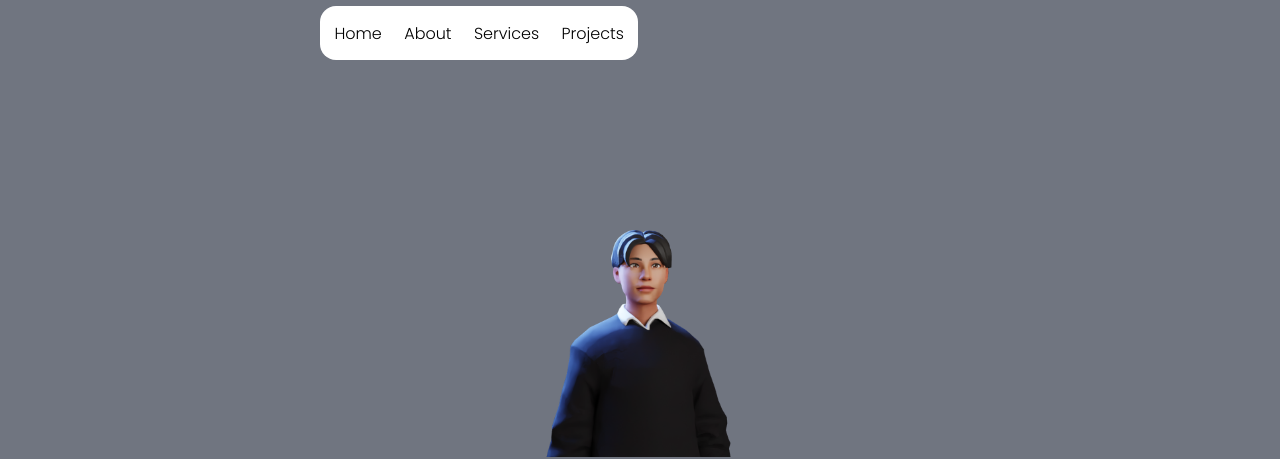
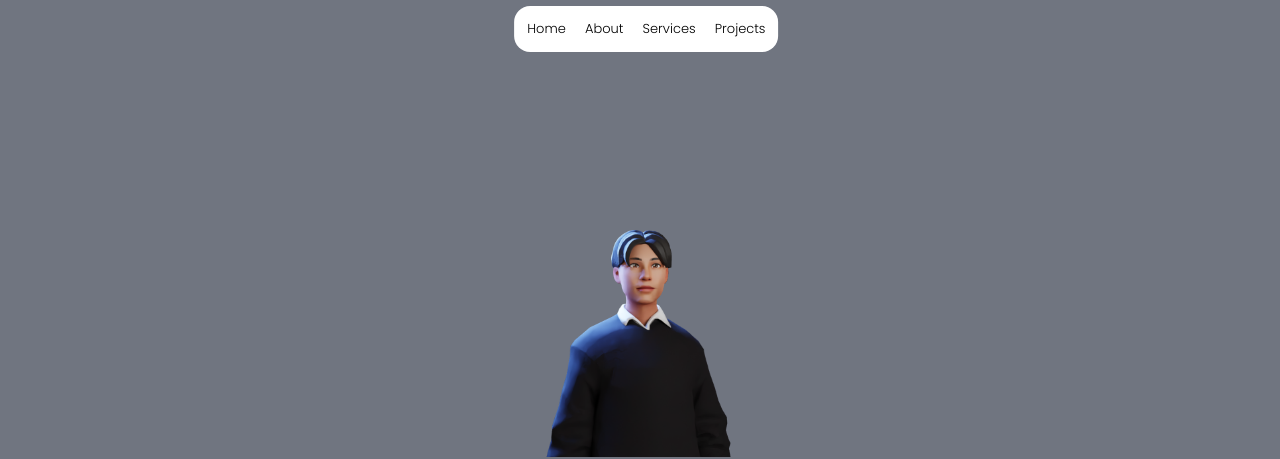
Before and after one commit to roshantamang42/portfolio-website, a plain HTML site: page index.html in a window 1280 px wide. Shown: the top 459 px of the page. Drawn offline with nearby package versions, Linux system fonts and the light colour scheme.

Commit message:
working navigation bar

```diff
--- a/index.html
+++ b/index.html
@@ -11,16 +11,16 @@
 
 <body>
     <header class="nav-bar">
-            <p class="nav-link">Home</p>
-            <p class="nav-link">About</p>
-            <p class="nav-link">Services</p>
-            <p class="nav-link">Projects</p>
+            <a class="nav-link" href="#home" >Home</a>
+            <a class="nav-link" href="#about">About</a>
+            <a class="nav-link" href="#skills">Services</a>
+            <a class="nav-link" href="#projects">Projects</a>
     </header>
     <!-- <div class="container"> -->
 
 
 
-        <section class="one">
+        <section class="one" id="home">
             <div class="home">
                 <div class="card-container">
                     <div class="card">
@@ -33,7 +33,7 @@
             </div>
         </section>
 
-        <section class="two">
+        <section class="two" id="about">
             <!-- <p>Contact</p> -->
             <div class="contact-link">
                 <a href="https://www.linkedin.com/in/roshan-tmg/" class="fa fa-linkedin fa-2x" id="contact"></a>
@@ -44,7 +44,7 @@
 
         </section>
 
-        <section class="three">
+        <section class="three" id="skills">
             <!-- <p>Skills</p> -->
             <div class="skills-card">
                 <div class="skills-card-individual">
@@ -80,7 +80,7 @@
             </div>
         </section>
 
-        <section class="four">
+        <section class="four" id="projects">
             <p>Projects</p>
 
         </section>
--- a/style.css
+++ b/style.css
@@ -9,6 +9,7 @@
 
 body {
     background: #707580;
+    overflow: hidden;
 }
 
 
@@ -21,17 +22,24 @@ header{
     justify-content: center;
     align-items: center;
     position: fixed;
-    margin-left: 25% ;
-    margin-right: 25%;
+    width: fit-content;
+    height: fit-content;
+    left: 50%;
+    transform: translateX(-50%);
 }
 
 header:hover{
-    transform: scale(1.2);
+    /* transform: scale(1.1); */
+    left: 50%;
+    transform: translateX(-50%);
 }
 
 .nav-link{
-    font-size: medium;
-    margin: .7rem;
+    text-decoration: none;
+    color: black;
+    font-size: small;
+    padding: .4rem;
+    margin: .2rem;
 }
 
 .nav-link:hover{
```
